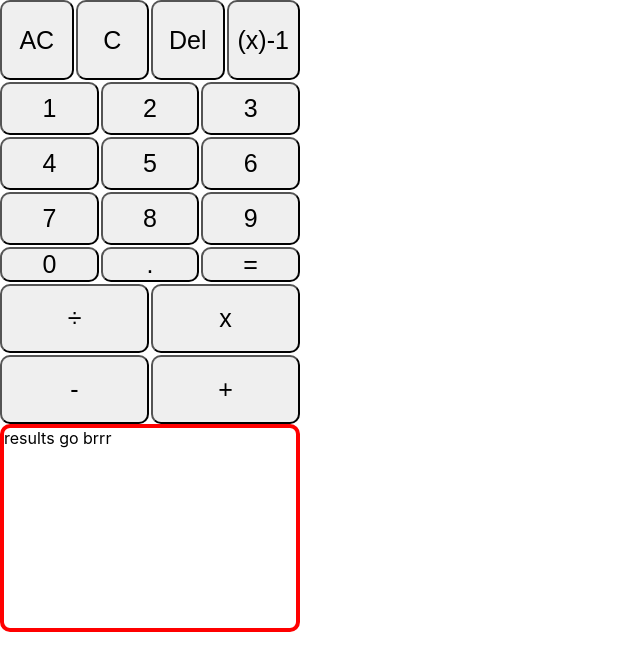
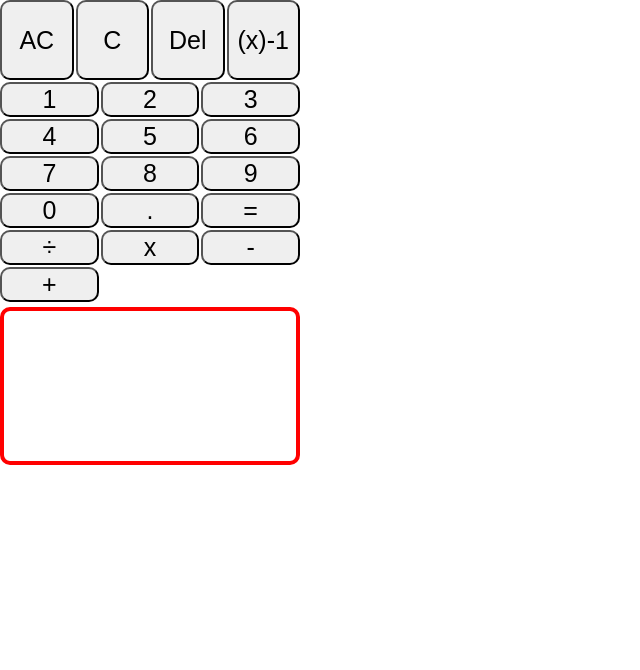
Before and after one commit to jonnicwolf/React-Calculator, a React (Create React App) app: page / in a window 1280 px wide. Shown: the top 670 px of the page, without its empty margins (0-640 px from the left). Built offline with nearby package versions, Linux system fonts and the light colour scheme.

Commit message:
result.js sees input

```diff
--- a/src/App.js
+++ b/src/App.js
@@ -2,35 +2,37 @@ import "./App.css";
 import Results from "./components/Results";
 import Values from "./components/Values";
 import Operators from "./components/Operators";
-import Clears from './components/Clears'
+import Clears from "./components/Clears";
 import { Component } from "react";
 
 class App extends Component {
   constructor() {
     super();
     this.state = {
-      input: '',
+      input: [],
     };
   }
+
+  onNumberClick = (val) => {
+    this.setState((prevState) => ({
+      input: [...prevState.input, val],
+    }));
+  };
 
   rand = (max, min) => {
     return Math.floor(Math.random() * (max - min) + min);
   };
 
-  numClick = (e) => {
-    e.preventDefault();
-    console.log(e.target.value)
-  }
+
   render() {
-    const {numClick} = this.state
+    console.log(this.state.input);
+    const { input } = this.state;
     return (
       <div className="calculator">
-
         {/* create a new state val, what type it hsould be, pass it down to results. set click events to update the state */}
         <Clears />
-        <Values />
-        <Operators onClick={numClick}/>
-        <Results />
+        <Values onNumberClick={this.onNumberClick} />
+        <Results input={input}/>
       </div>
     );
   }
--- a/src/components/Clears.js
+++ b/src/components/Clears.js
@@ -1,5 +1,5 @@
-import React from 'react'
-import '../styles/Clears.css'
+import React from "react";
+import "../styles/Clears.css";
 
 export default function Clears() {
   return (
@@ -9,5 +9,5 @@ export default function Clears() {
       <button>Del</button>
       <button>(x)-1</button>
     </div>
-    )
+  );
 }
--- a/src/components/Values.js
+++ b/src/components/Values.js
@@ -1,19 +1,21 @@
-import React from 'react'
-import '../styles/Values.css'
+import React from "react";
+import "../styles/Values.css";
 
-const Values = () => {
-       const values = [1, 2, 3, 4, 5, 6, 7, 8, 9, 0, '.','=']
-       const valueMap = values.map((value, i) => {
-              return <button
-                     key={i}
-                     onClick={() => {return value} }>{value}</button>
-
-       })
-       return (
-              <div className='values'>
-                     {valueMap}
-              </div>
-    )
+export default function Values(props) {
+  const { onNumberClick } = props
+  const values = [1, 2, 3, 4, 5, 6, 7, 8, 9, 0, ".", "=", "÷", "x", "-", "+"];
+  const valueMap = values.map((value, i) => {
+    return (
+      <button
+        key={i}
+        onClick={() => onNumberClick(value)}
+      >
+        {value}
+      </button>
+    );
+  });
+  const isOperator = (val) => {
+    return !isNaN(val) || val === "." || val === "=";
+  };
+  return <div className="values">{valueMap}</div>;
 }
-
-export default Values;
--- a/src/components/results.js
+++ b/src/components/results.js
@@ -1,12 +1,11 @@
-import React from 'react';
-import '../styles/Results.css';
+import React from "react";
+import "../styles/Results.css";
 
-const Results = (props) => {
-    return (
-        <div className='results'>
-           <div>results go brrr</div>
-        </div>
-    )
+export default function results(props) {
+    const {input} = props
+  return (
+    <div className="results">
+      <div>{input}</div>
+    </div>
+  );
 }
-
-export default Results;
--- a/src/styles/Results.css
+++ b/src/styles/Results.css
@@ -1,8 +1,8 @@
 .results {
-    height: 200px;
+    height: 150px;
     width: 300px;
     border: 4px solid red;
     border-radius: 10px;
-    margin: 0;
+    margin-top: 25px;
     padding: none;
 }
```
Also changed, not shown: src/components/Operators.js (+5 -5 lines). Lines whose indentation alone changed are shown as unchanged.
